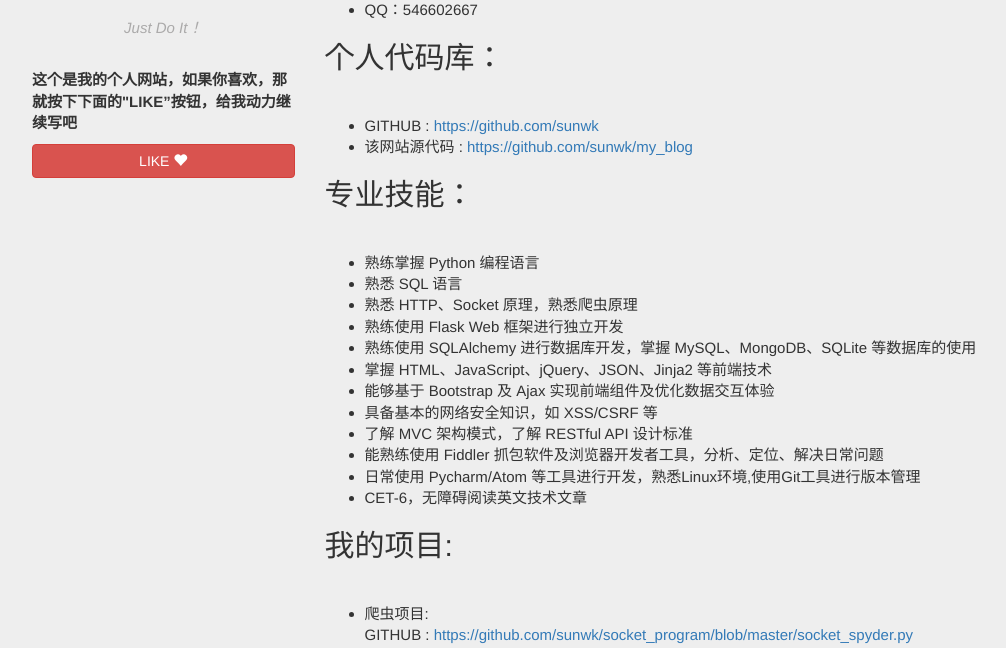
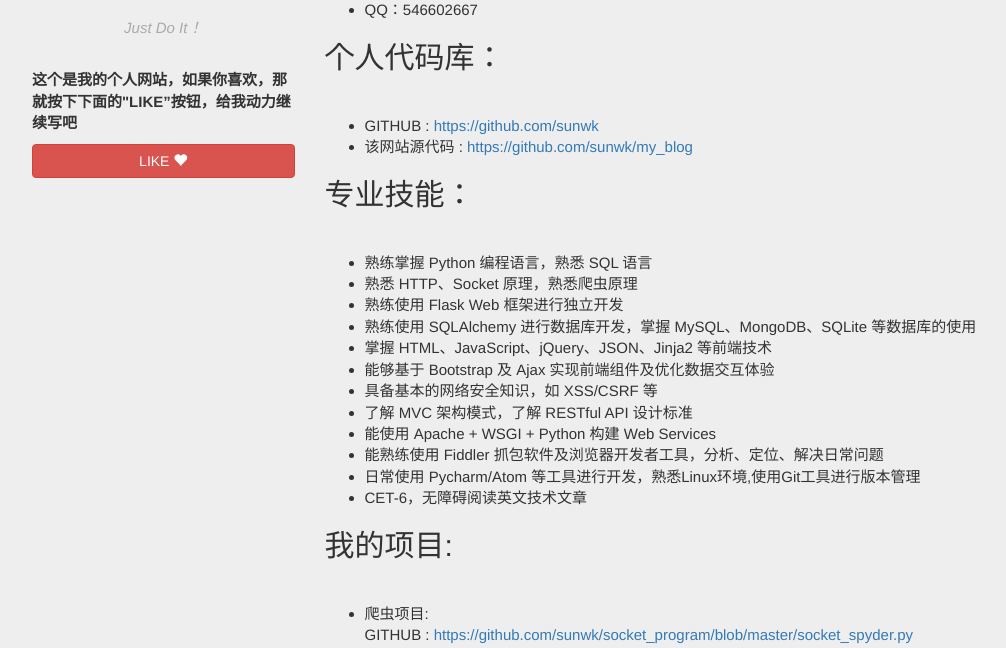
Before and after one commit to sunwk/my_blog, a Flask app: template templates/aboutme.html in a window 1280 px wide. Shown: the part 360-1008 px from the top of the page, without its empty margins (38-1044 px from the left). Run offline with Flask 2, Linux system fonts and the light colour scheme; the template is opened without the code that fills it, so the values that code supplies are empty; some libraries are stand-ins or nearby versions.

Commit message:
个人信息修改

```diff
--- a/templates/aboutme.html
+++ b/templates/aboutme.html
@@ -140,8 +140,7 @@
                             <h3>专业技能：</h3>
                             <hr>
                             <ul>
-                                <li>熟练掌握 Python 编程语言</li>
-                                <li>熟悉 SQL 语言</li>
+                                <li>熟练掌握 Python 编程语言，熟悉 SQL 语言</li>
                                 <li>熟悉 HTTP、Socket 原理，熟悉爬虫原理</li>
                                 <li>熟练使用 Flask Web 框架进行独立开发</li>
                                 <li>熟练使用 SQLAlchemy 进行数据库开发，掌握 MySQL、MongoDB、SQLite 等数据库的使用</li>
@@ -149,6 +148,7 @@
                                 <li>能够基于 Bootstrap 及 Ajax 实现前端组件及优化数据交互体验</li>
                                 <li>具备基本的网络安全知识，如 XSS/CSRF 等</li>
                                 <li>了解 MVC 架构模式，了解 RESTful API 设计标准</li>
+                                <li>能使用 Apache + WSGI + Python 构建 Web Services</li>
                                 <li>能熟练使用 Fiddler 抓包软件及浏览器开发者工具，分析、定位、解决日常问题</li>
                                 <li>日常使用 Pycharm/Atom 等工具进行开发，熟悉Linux环境,使用Git工具进行版本管理</li>
                                 <li>CET-6，无障碍阅读英文技术文章</li>
```
